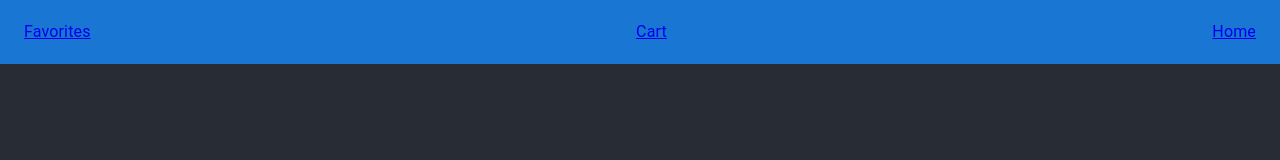
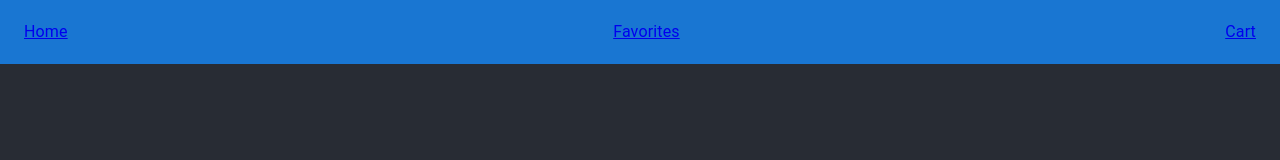
Before and after one commit to rice-apps/owlmart, a React (Create React App) app in the folder client/: page / in a window 1280 px wide. Shown: the top 160 px of the page. Built offline with nearby package versions, Linux system fonts and the light colour scheme.

Commit message:
slight navbar re-ordering

```diff
--- a/client/src/components/pages/navbar.js
+++ b/client/src/components/pages/navbar.js
@@ -8,6 +8,10 @@ export const Navbar = () => {
       <Toolbar>
         <Box sx={{ display: "flex", justifyContent: "space-between", flexGrow: 1 }}>
 
+        <Link to='/home'>
+              <Typography variant="body1">Home</Typography>
+            </Link>
+
           <Link to='/favorites'>
               <Typography variant="body1">Favorites</Typography>
             </Link>
@@ -17,9 +21,6 @@ export const Navbar = () => {
               <Typography variant="body1">Cart</Typography>
             </Link>
 
-            <Link to='/home'>
-              <Typography variant="body1">Home</Typography>
-            </Link>
 
         </Box>
       </Toolbar>
```
